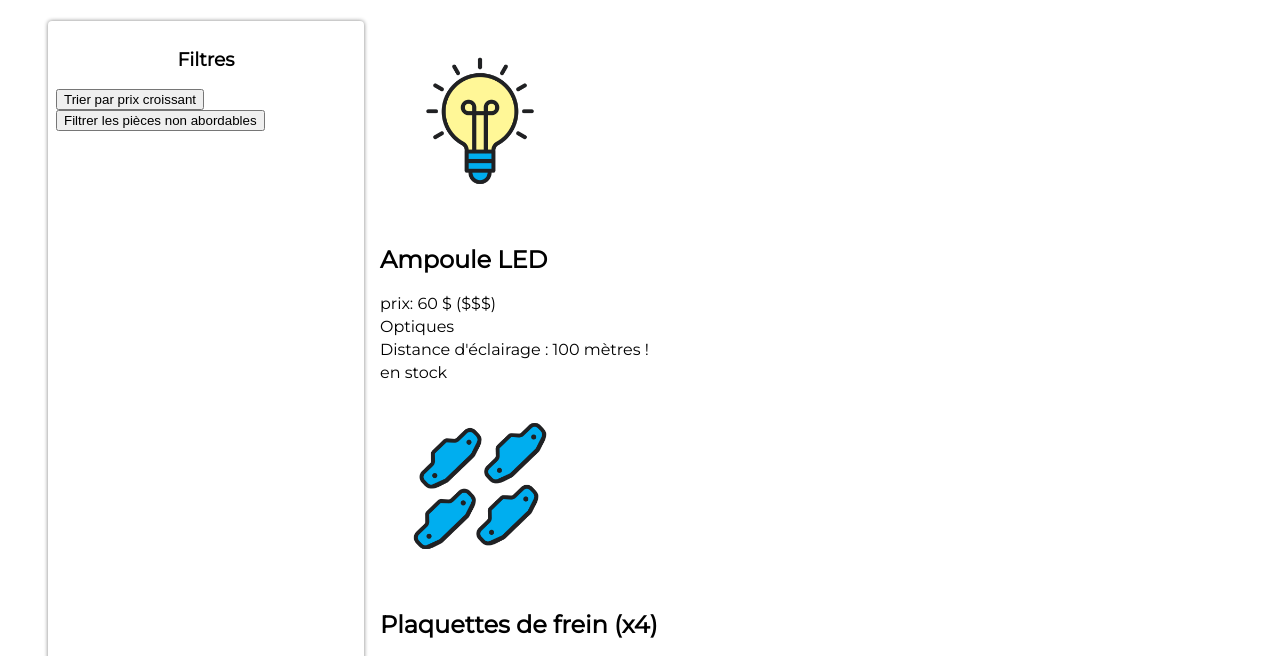
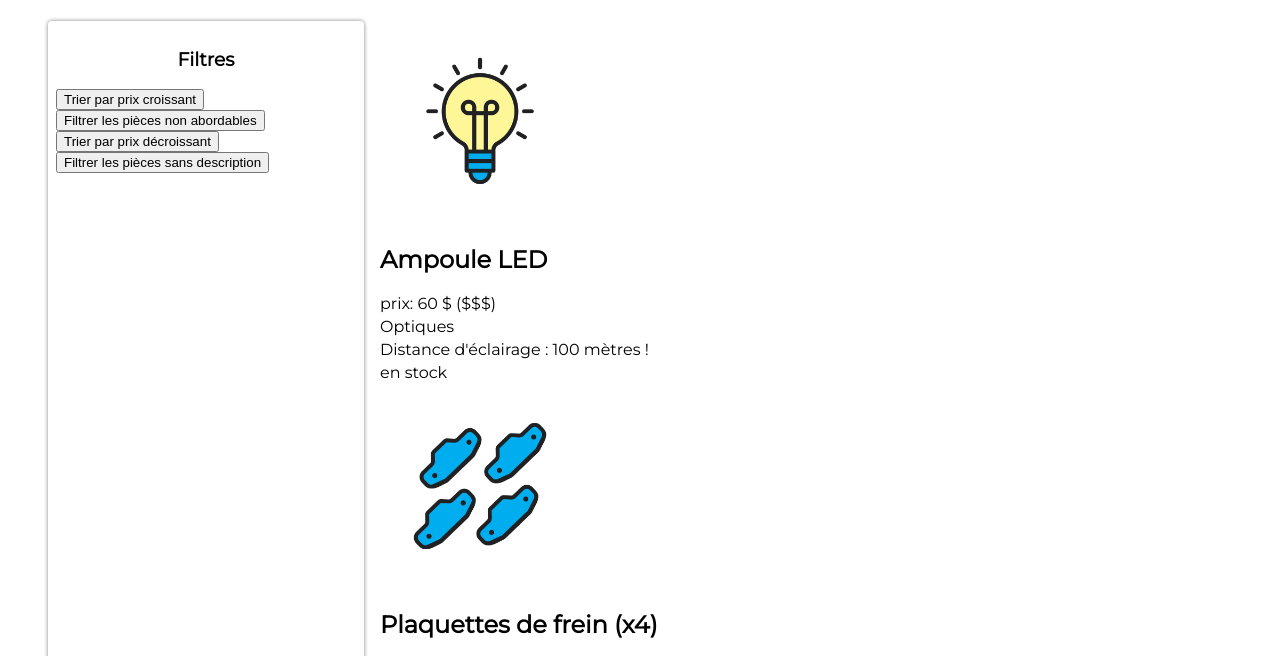
Before and after one commit to theopen4/frontendjs, a website: page Frontend/index.html in a window 1280 px wide. Shown: the part 117-773 px from the top of the page. Drawn offline with Linux system fonts and the light colour scheme.

Commit message:
new code js

```diff
--- a/Frontend/index.html
+++ b/Frontend/index.html
@@ -18,6 +18,10 @@
 				<button class="btn-trier">Trier par prix croissant</button>
 				<br>
 				<button class="btn-filtrer">Filtrer les pièces non abordables</button>
+				<br>
+				<button class="btn-decroissant">Trier par prix décroissant</button>
+				<br>
+				<button class="btn-nodesc">Filtrer les pièces sans description</button>
 			</section>
 
 			<!-- Fiches produits -->
```
